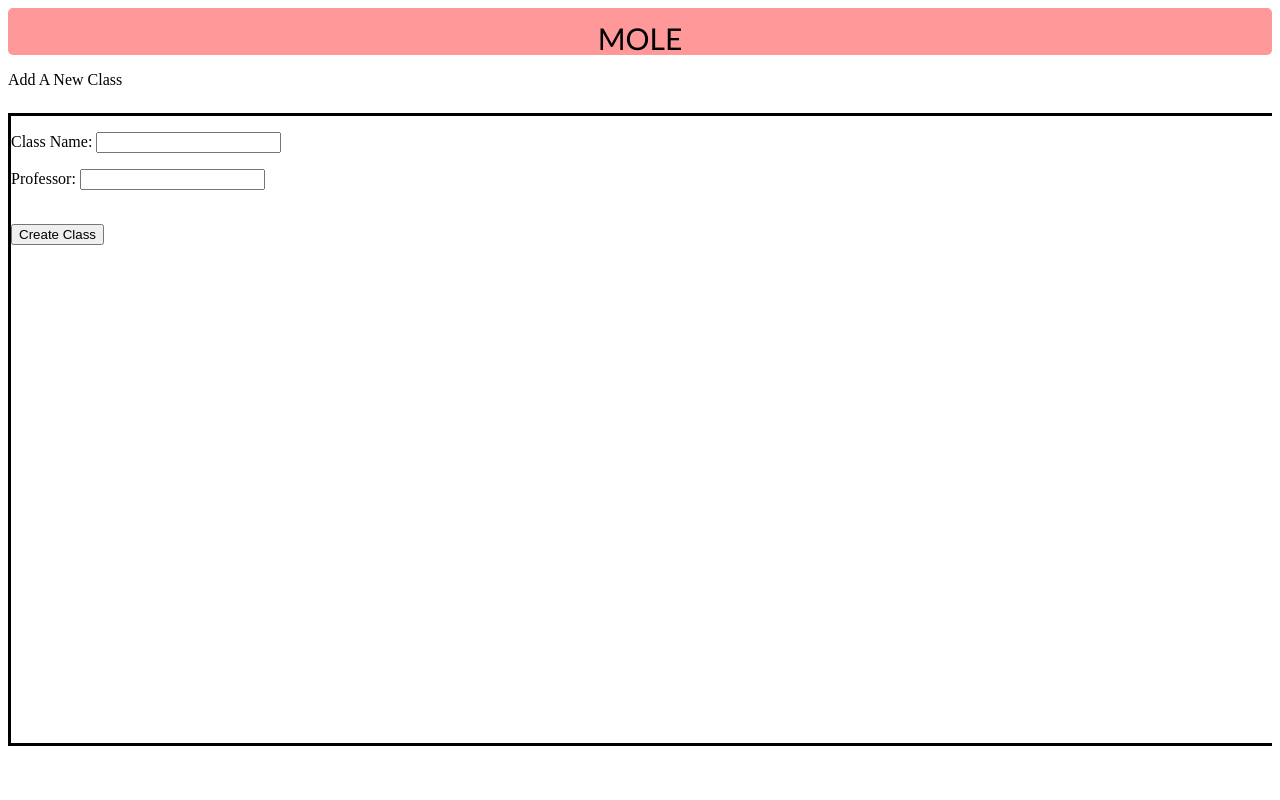
After one commit to mykbn/MOLE, a PHP site: page /addclasses.htm in a window 1280 px wide. The commit adds this page. Run offline with PHP 8.4, Linux system fonts and the light colour scheme.

Commit message:
+Major Update

```diff
--- /dev/null
+++ b/addclasses.css
@@ -0,0 +1,35 @@
+#parent-container {
+	position: relative;
+	height: 100%;
+	width: 100%;
+    min-width: 1000px;
+    overflow: hidden;
+}
+
+div#header{
+	position: relative;
+	width:100%;
+	height:6%;
+	background-color: rgba(255,51,51,.5);
+	border-radius: 5px;
+	resize: none;
+
+}
+
+#title{
+	position: absolute;
+	left: 50%;
+	transform: translate(-50%, 0%);
+	-webkit-transform: translate(-50%, 0%);
+	font-family: Calibri;
+	font-size: 30px;
+	line-height: 6%;
+}
+
+#form-div{
+	position:relative;
+	border: solid;
+	top: 1%;
+	width: 100%;
+	height: 80%;
+}
--- /dev/null
+++ b/addclasses.htm
@@ -0,0 +1,24 @@
+<html>
+<head>
+	<link rel="stylesheet" href="addclasses.css" type="text/css">
+<title>Create A New Class</title>
+</head>
+<body>
+<div id = "parent-container">
+	<div id="header">
+		<p id="title">MOLE</p>
+	</div>
+	<p>Add A New Class</p>
+	<div id="form-div">
+		<form action="addclasses.php" method="post">
+			<p class="text"> Class Name:
+				<input class="textbox" type="text" name="class-name" value="" id="classname-textbox"></input></p>
+			<p class="text"> Professor:
+				<input class="textbox" type="text" name="professor" value="" id="professor-textbox"></input></p>
+			<br>
+			<button type="submit" class="button" id="addclass-button">Create Class</button>
+		</form>
+	</div>
+</div>
+</body>
+</html>
--- a/login.htm
+++ b/login.htm
@@ -28,7 +28,7 @@
 	}
 </script>
 <body>
-<div id="wrapper">
+<div id="parent-container">
 	<div id="header-div">
 		<p id="title">MOLE</p>
 		<form action="signup.htm" method="post">
--- a/signup.htm
+++ b/signup.htm
@@ -21,11 +21,11 @@
 		<div id="form-div">
 			<form action="signup.php" method="post">
 					<p class="text"> Username:
-						<input class="textbox" type="text" name="username" value="Username" id="username-textbox"></input></p>
+						<input class="textbox" type="text" name="signup-username" value="Username" id="username-textbox"></input></p>
 					<p class="text"> Password:
-						<input class="textbox" type="text" name="password" value="Password" id="password-textbox"></input></p>
+						<input class="textbox" type="text" name="signup-password" value="Password" id="password-textbox"></input></p>
 					<p class="text"> Re-Enter Password:
-						<input class="textbox" type="text" name="retype-password" value="Re-Enter Password" id="retype-password-textbox"></input><br></p>
+						<input class="textbox" type="text" name="signup-retype-password" value="Re-Enter Password" id="retype-password-textbox"></input><br></p>
 					<center>
 					<p class="text">Are you a student or a Professor</p>
 					<p class="text">
```
Also changed, not shown: addclasses.php (added, +8 -0 lines), classes.htm (added, +8 -0 lines), connect.php (added, +10 -0 lines), homepage.css (+67 -14 lines), homepage.htm (+8 -6 lines), login.css (+19 -14 lines), login.php (+13 -9 lines), signup.css (+9 -0 lines), signup.php (added, +47 -0 lines).
